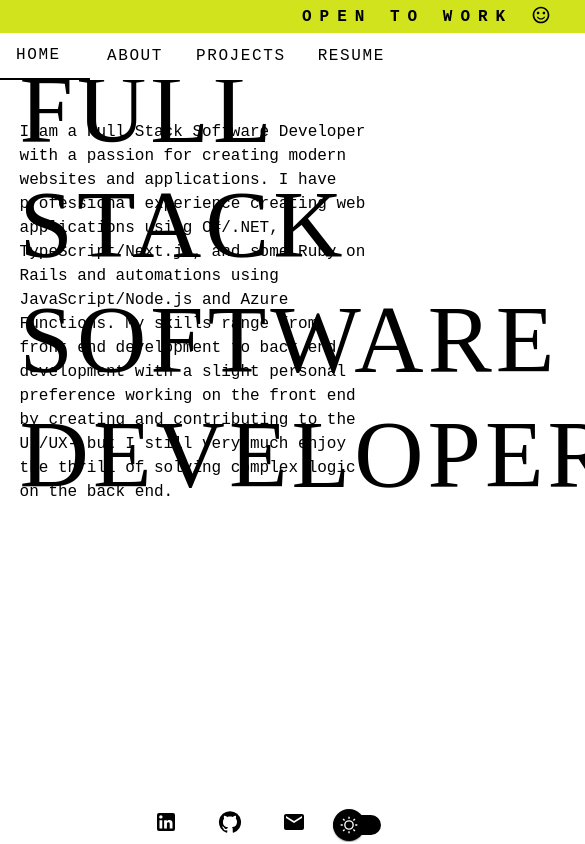
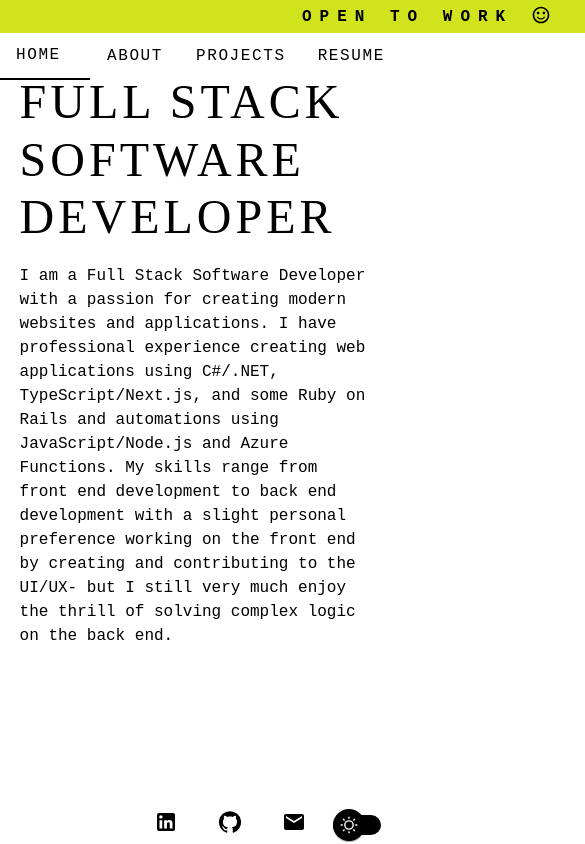
Before and after one commit to laurenmilesdev/portfolio, a Next.js app: page / in a window 390 px wide. Shown: the top 844 px of the page, 585 px wide, since content can reach past the window. Built offline with nearby package versions, Linux system fonts and the light colour scheme; a web font is replaced by a local one.

Commit message:
Updated responsive styling

```diff
--- a/src/components/portfolio/pages/Page.module.css
+++ b/src/components/portfolio/pages/Page.module.css
@@ -4,15 +4,28 @@
   position: relative;
 }
 
-.title {
+.title,
+.home-title {
   font-size: 6rem;
   font-family: 'Monofett';
-  padding: 0% 1%;
+  padding: 0% 1% 2%;
+}
+
+.title {
+  width: 40%;
+}
+
+.home-title {
+  width: 50%;
 }
 
 .description,
 .home-description {
-  padding: 0% 1%;
+  padding: 1% 1%;
+}
+
+.description {
+  width: 60%;
 }
 
 .home-description {
@@ -20,4 +33,30 @@
   bottom: 0;
   right: 0;
   font-family: monospace;
+  width: 50%;
 }
+
+@media screen and (max-width: 1200px) {
+  .container {
+    flex-direction: column;
+    position: relative;
+  }
+
+  .title,
+  .description {
+    width: 100%;
+  }
+
+  .home-title,
+  .home-description {
+    width: 100%;
+    position: relative;
+  }
+}
+
+@media screen and (max-width: 700px) {
+  .title,
+  .home-title {
+    padding: 6% 1% 2%;
+  }
+}
--- a/src/components/portfolio/pages/Page.tsx
+++ b/src/components/portfolio/pages/Page.tsx
@@ -18,14 +18,12 @@ export default function Page({ pageTabValue, page }: Props) {
   return (
     <Fade in={true}>
       <div className={`${styles.container}`}>
-        <div className={`${styles.title} ${homePage ? 'col-md-6' : 'col-md-4'}`} id={titleDivId}>
+        <div className={`${homePage ? styles['home-title'] : styles.title}`} id={titleDivId}>
           {title}
         </div>
 
         <div
-          className={`${homePage ? styles['home-description'] : styles.description} ${
-            homePage ? 'col-md-6' : 'col-md-8'
-          }`}
+          className={`${homePage ? styles['home-description'] : styles.description}`}
           id={contentDivId}
         >
           {page.component}
--- a/src/styles/globals.css
+++ b/src/styles/globals.css
@@ -247,3 +247,9 @@ h3 {
     align-items: start;
   }
 }
+
+@media screen and (max-width: 700px) {
+  h1 {
+    font-size: 3rem;
+  }
+}
```
